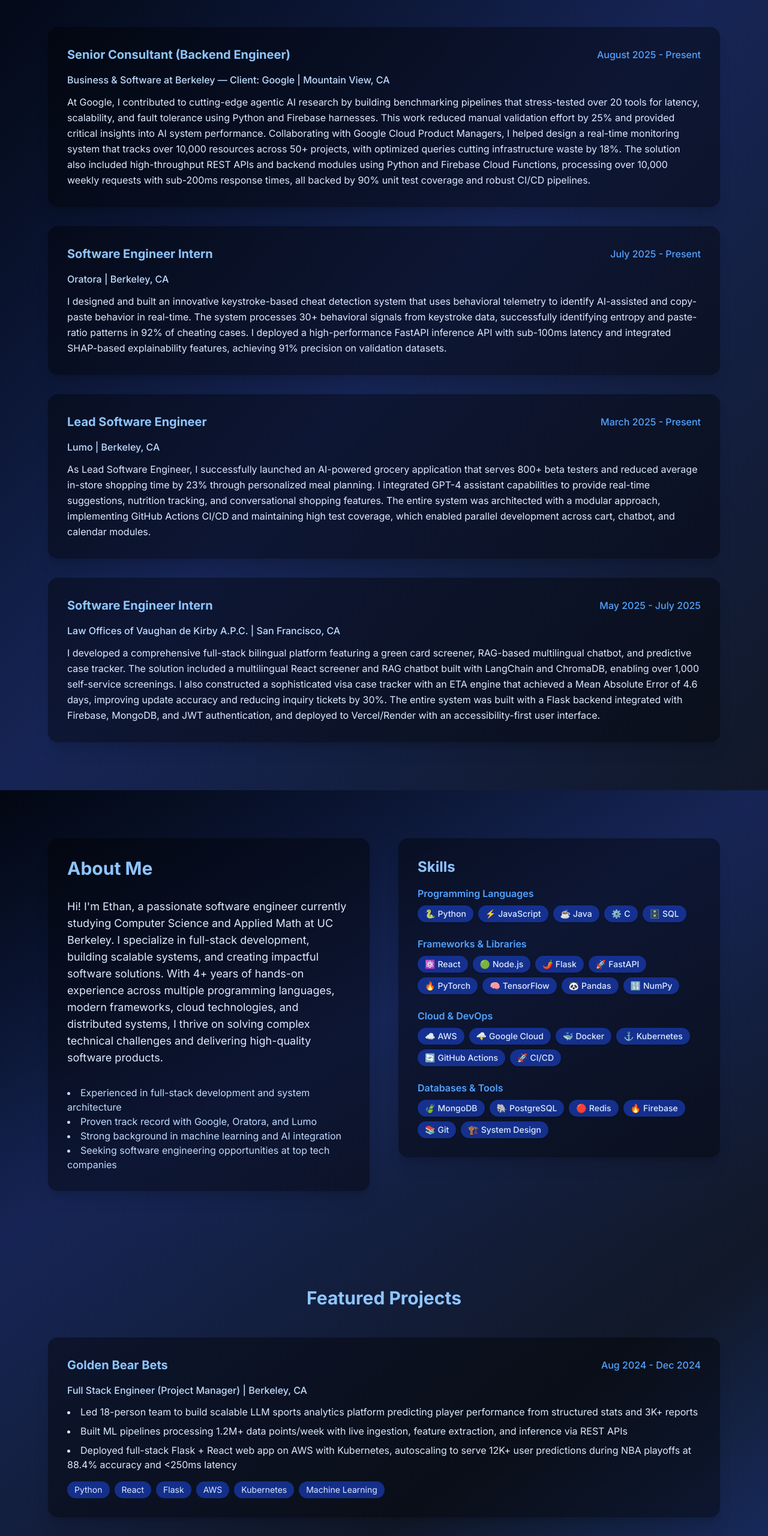
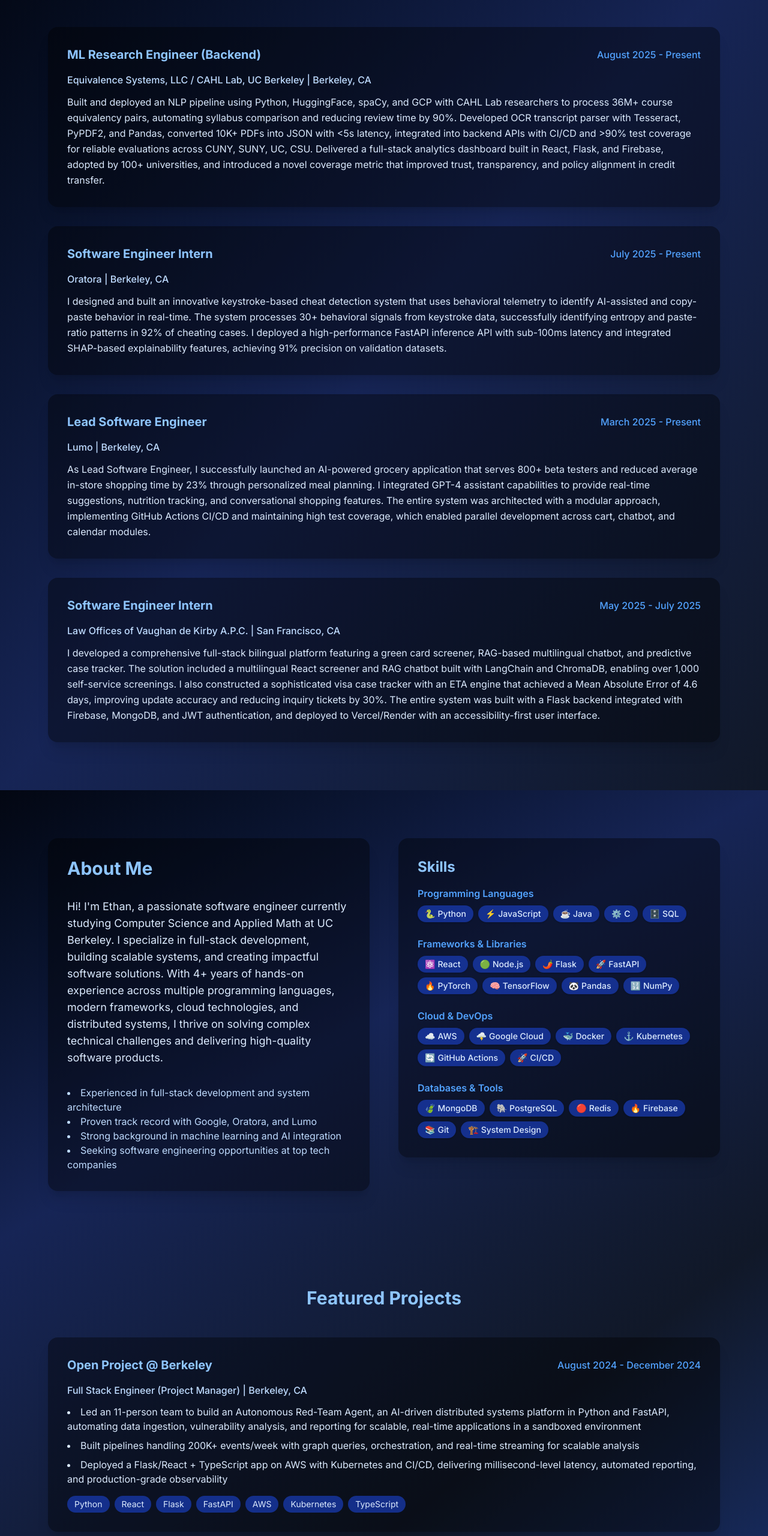
Before and after one commit to ethanzhanghello/Portfolio, a Next.js app: page / in a window 1280 px wide. Shown: the part 840-3400 px from the top of the page at 60% size. Built offline with nearby package versions, Linux system fonts and the light colour scheme.

Commit message:
Update portfolio with new job descriptions: Equivalence Systems/CAHL Lab and Open Project @ Berkeley

```diff
--- a/src/app/page.tsx
+++ b/src/app/page.tsx
@@ -108,7 +108,7 @@
         <div className="container mx-auto px-4 max-w-6xl">
           <h2 className="text-3xl font-bold text-center mb-12 text-blue-300">Professional Experience</h2>
           <div className="space-y-8">
-            {/* Google Experience */}
+            {/* Equivalence Systems Experience */}
             <motion.div
               initial={{ opacity: 0, y: 30 }}
               whileInView={{ opacity: 1, y: 0 }}
@@ -117,12 +117,12 @@
               className="bg-black/40 rounded-2xl shadow-xl p-8"
             >
               <div className="flex flex-col md:flex-row md:items-center md:justify-between mb-4">
-                <h3 className="text-xl font-bold text-blue-300">Senior Consultant (Backend Engineer)</h3>
+                <h3 className="text-xl font-bold text-blue-300">ML Research Engineer (Backend)</h3>
                 <span className="text-blue-400 font-medium">August 2025 - Present</span>
               </div>
-              <p className="text-blue-200 font-medium mb-3">Business & Software at Berkeley — Client: Google | Mountain View, CA</p>
+              <p className="text-blue-200 font-medium mb-3">Equivalence Systems, LLC / CAHL Lab, UC Berkeley | Berkeley, CA</p>
               <p className="text-blue-100 leading-relaxed">
-                At Google, I contributed to cutting-edge agentic AI research by building benchmarking pipelines that stress-tested over 20 tools for latency, scalability, and fault tolerance using Python and Firebase harnesses. This work reduced manual validation effort by 25% and provided critical insights into AI system performance. Collaborating with Google Cloud Product Managers, I helped design a real-time monitoring system that tracks over 10,000 resources across 50+ projects, with optimized queries cutting infrastructure waste by 18%. The solution also included high-throughput REST APIs and backend modules using Python and Firebase Cloud Functions, processing over 10,000 weekly requests with sub-200ms response times, all backed by 90% unit test coverage and robust CI/CD pipelines.
+                Built and deployed an NLP pipeline using Python, HuggingFace, spaCy, and GCP with CAHL Lab researchers to process 36M+ course equivalency pairs, automating syllabus comparison and reducing review time by 90%. Developed OCR transcript parser with Tesseract, PyPDF2, and Pandas, converted 10K+ PDFs into JSON with &lt;5s latency, integrated into backend APIs with CI/CD and &gt;90% test coverage for reliable evaluations across CUNY, SUNY, UC, CSU. Delivered a full-stack analytics dashboard built in React, Flask, and Firebase, adopted by 100+ universities, and introduced a novel coverage metric that improved trust, transparency, and policy alignment in credit transfer.
               </p>
             </motion.div>
 
@@ -237,7 +237,7 @@
         <div className="container mx-auto px-4 max-w-6xl">
           <h2 className="text-3xl font-bold text-center mb-12 text-blue-300">Featured Projects</h2>
           <div className="space-y-8">
-            {/* Golden Bear Bets */}
+            {/* Open Project @ Berkeley */}
             <motion.div
               initial={{ opacity: 0, y: 30 }}
               whileInView={{ opacity: 1, y: 0 }}
@@ -246,22 +246,23 @@
               className="bg-black/40 rounded-2xl shadow-xl p-8"
             >
               <div className="flex flex-col md:flex-row md:items-center md:justify-between mb-4">
-                <h3 className="text-xl font-bold text-blue-300">Golden Bear Bets</h3>
-                <span className="text-blue-400 font-medium">Aug 2024 - Dec 2024</span>
+                <h3 className="text-xl font-bold text-blue-300">Open Project @ Berkeley</h3>
+                <span className="text-blue-400 font-medium">August 2024 - December 2024</span>
               </div>
               <p className="text-blue-200 font-medium mb-3">Full Stack Engineer (Project Manager) | Berkeley, CA</p>
               <ul className="list-disc list-inside text-blue-100 space-y-2 mb-4">
-                <li>Led 18-person team to build scalable LLM sports analytics platform predicting player performance from structured stats and 3K+ reports</li>
-                <li>Built ML pipelines processing 1.2M+ data points/week with live ingestion, feature extraction, and inference via REST APIs</li>
-                <li>Deployed full-stack Flask + React web app on AWS with Kubernetes, autoscaling to serve 12K+ user predictions during NBA playoffs at 88.4% accuracy and &lt;250ms latency</li>
+                <li>Led an 11-person team to build an Autonomous Red-Team Agent, an AI-driven distributed systems platform in Python and FastAPI, automating data ingestion, vulnerability analysis, and reporting for scalable, real-time applications in a sandboxed environment</li>
+                <li>Built pipelines handling 200K+ events/week with graph queries, orchestration, and real-time streaming for scalable analysis</li>
+                <li>Deployed a Flask/React + TypeScript app on AWS with Kubernetes and CI/CD, delivering millisecond-level latency, automated reporting, and production-grade observability</li>
               </ul>
               <div className="flex flex-wrap gap-2">
                 <span className="px-3 py-1 bg-blue-800/70 text-blue-100 rounded-full text-sm">Python</span>
                 <span className="px-3 py-1 bg-blue-800/70 text-blue-100 rounded-full text-sm">React</span>
                 <span className="px-3 py-1 bg-blue-800/70 text-blue-100 rounded-full text-sm">Flask</span>
+                <span className="px-3 py-1 bg-blue-800/70 text-blue-100 rounded-full text-sm">FastAPI</span>
                 <span className="px-3 py-1 bg-blue-800/70 text-blue-100 rounded-full text-sm">AWS</span>
                 <span className="px-3 py-1 bg-blue-800/70 text-blue-100 rounded-full text-sm">Kubernetes</span>
-                <span className="px-3 py-1 bg-blue-800/70 text-blue-100 rounded-full text-sm">Machine Learning</span>
+                <span className="px-3 py-1 bg-blue-800/70 text-blue-100 rounded-full text-sm">TypeScript</span>
               </div>
             </motion.div>
 
```
